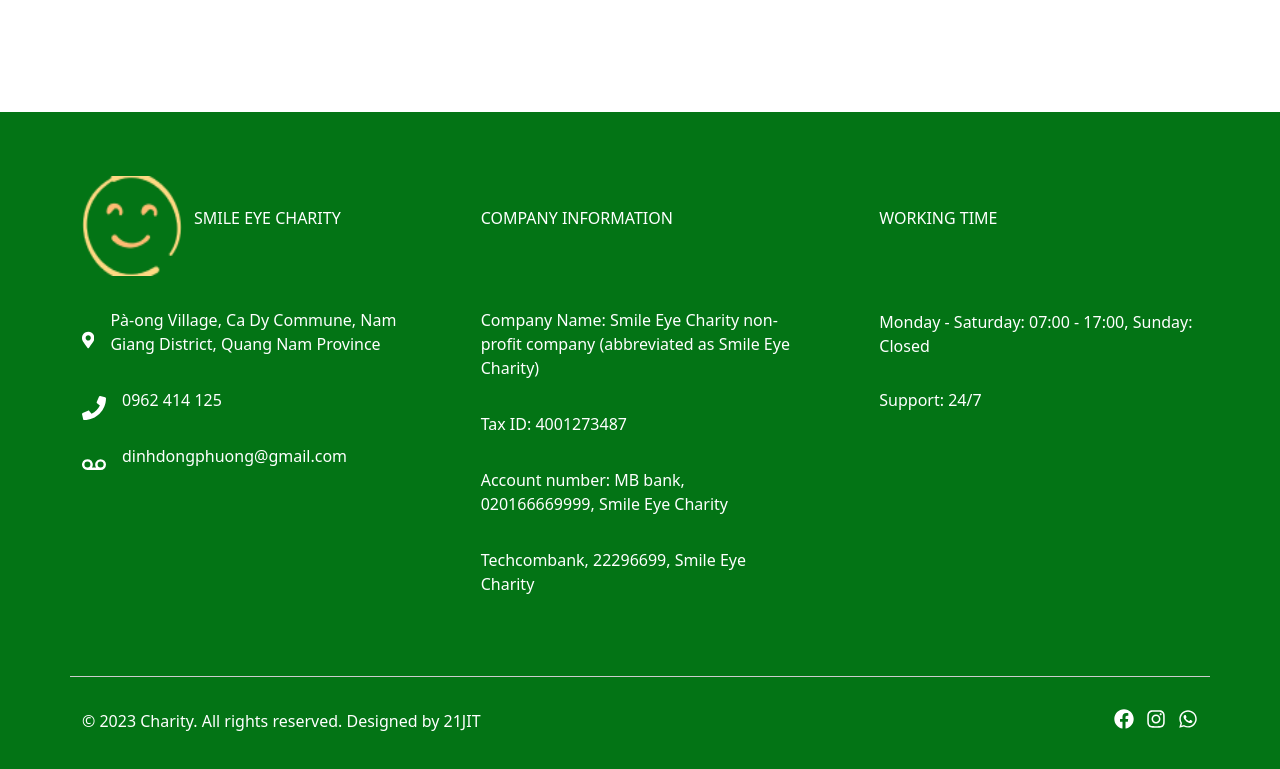
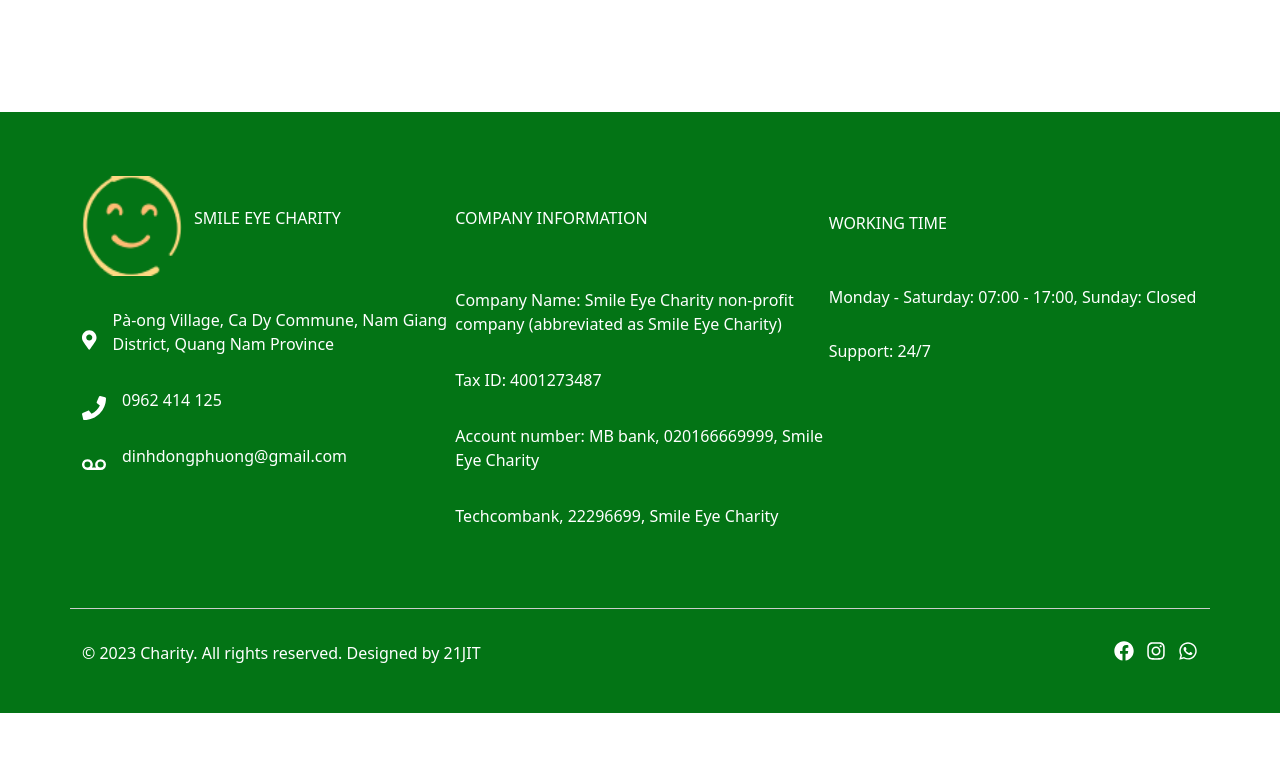
Before and after one commit to binhitdn/CharityWebG4, a Next.js app: page / in a window 1280 px wide. Shown: the part 4446-5215 px from the top of the page. After the commit the page ends 5159 px from the top, so only its background shows below. Built offline with nearby package versions, Linux system fonts and the light colour scheme.

Commit message:
fix reponsive of footer

```diff
--- a/src/components/Layout/footer.js
+++ b/src/components/Layout/footer.js
@@ -11,10 +11,9 @@
     <div style={{ backgroundColor: COLORS.secondary }}>
       <div className="py-16 px-16" style={{ backgroundColor: COLORS.secondary }}>
         <div className="container mx-auto flex flex-col space-y-24">
-          <div className="grid lg:grid-cols-3 gap-20">
-
-            <div className="col-span-1 space-y-8">
-              <div className="col-span-1 flex flex-row items-center space-x-3">
+          <div className="grid lg:grid-cols-3 gap-1">
+            <div className="col-span-1 lg:col-span-1 space-y-8 lg:space-y-8">
+              <div className="col-span-1 lg:col-span-1 flex flex-row items-center space-x-3 lg:mt-30">
                 <div style={{ display: "flex", alignItems: "center" }}>
                   <Image src="/logo.png" width={100} height={100} />
                 </div>
@@ -44,7 +43,7 @@
 
                 <div className="flex flex-col space-y-4">
                   <div className="flex flex-row items-center space-x-4">
-                    <p className="text-white" style={{ marginTop: "30px" }}>{t("footer.companyinfo")}</p>
+                    <p className="text-white" style={{ marginTop: "10px" }}>{t("footer.companyinfo")}</p>
                   </div>
                   <div className="flex flex-row items-center space-x-4">
                     <p className="text-white">{t("footer.tax")}: 4001273487</p>
@@ -58,10 +57,10 @@
                 </div>
               </div>
             </div>
-            <div className="col-span-1 flex flex-row space-x-3" style={{ marginTop: "30px" }}>
+            <div className="col-span-1 flex flex-row space-x-3" style={{ marginTop: "35px" }}>
               <div className="space-y-2">
                 <p className="text-white">{t("footer.working_title")}</p>
-                <p className="text-white font-medium" style={{ marginTop: "80px" }}>{t("footer.working")}</p>
+                <p className="text-white font-medium" style={{ marginTop: "50px" }}>{t("footer.working")}</p>
                 <p className="text-white font-medium" style={{ marginTop: "30px" }}>{t("footer.support")}: 24/7</p>
               </div>
             </div>
```
